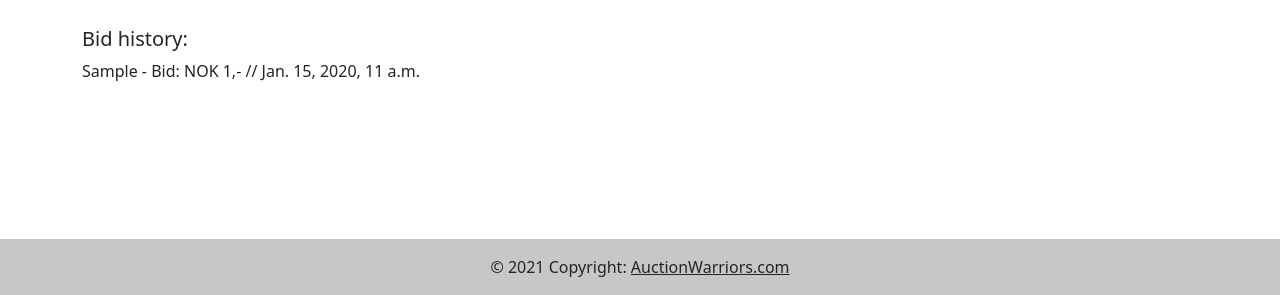
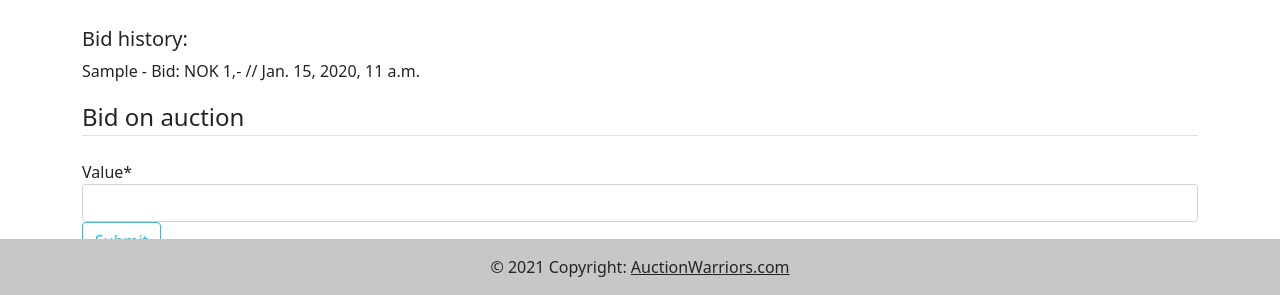
Before and after one commit to Auction-Wariors/old-stuff, a Django app: page /auctions/1/ in a window 1280 px wide. Shown: the part 505-800 px from the top of the page. Run offline with Django 3.2, Linux system fonts and the light colour scheme; a user stored in the database is signed in; tables that the repository leaves empty hold one stand-in row (values such as "Sample post"); some libraries are stand-ins or nearby versions.

Commit message:
Added simple bid form to detailed auction view. Logic needs improvement.

```diff
--- a/app/auctions/forms.py
+++ b/app/auctions/forms.py
@@ -1,5 +1,5 @@
 from django import forms
-from .models import Auction, Category
+from .models import Auction, Category, Bid
 
 
 class AddAuctionForm(forms.ModelForm):
@@ -15,3 +15,11 @@
     class Meta:
         model = Auction
         fields = ['name', 'description', 'category', 'start_date', 'end_date', 'min_price']
+
+
+class BidOnAuctionForm(forms.ModelForm):
+    value = forms.IntegerField()
+
+    class Meta:
+        model = Bid
+        fields = ['value']
--- a/app/auctions/views.py
+++ b/app/auctions/views.py
@@ -4,13 +4,23 @@
 from .models import Auction, Bid
 
 
-from auctions.forms import AddAuctionForm
+from auctions.forms import AddAuctionForm, BidOnAuctionForm
 
 
 def auction_detail(request, pk):
     auction = get_object_or_404(Auction, pk=pk)
     bids = Bid.objects.filter(auction=auction)
-    return render(request, 'auctions/auction_detail.html', {'auction': auction, 'bids': bids})
+    if request.method == 'POST':
+        form = BidOnAuctionForm(request.POST)
+        if form.is_valid():
+            bid = form.save(commit=False)
+            bid.owner = request.user
+            bid.auction = auction
+            bid.max_value = 2  # FIXME: Needs to fix logic
+            bid.save()
+    else:
+        form = BidOnAuctionForm()
+    return render(request, 'auctions/auction_detail.html', {'auction': auction, 'bids': bids, 'form': form})
 
 
 def add_auction(request):
--- a/app/templates/auctions/auction_detail.html
+++ b/app/templates/auctions/auction_detail.html
@@ -1,4 +1,5 @@
 {% extends 'base/base.html' %}
+{% load crispy_forms_tags %}
 {% block content %}
  <section>
  <div class="container py-5">
@@ -59,6 +60,20 @@
      {% for bid in bids %}
       <p>{{ bid.owner.first_name }} - Bid: NOK {{ bid.value }},- // {{ bid.created_at }}</p>
      {% endfor %}
+  {% if user.is_authenticated %}
+        <div class="content-section">
+        <form method="post">
+            {% csrf_token %}
+            <fieldset class="form-group">
+                <legend class="border-bottom mb-4">Bid on auction</legend>
+                {{ form|crispy }}
+            </fieldset>
+            <div class="form-group">
+                <button class="btn btn-outline-info" type="submit">Submit</button>
+            </div>
+        </form>
+    </div>
+ {% endif %}
 
 
  </div>
```
